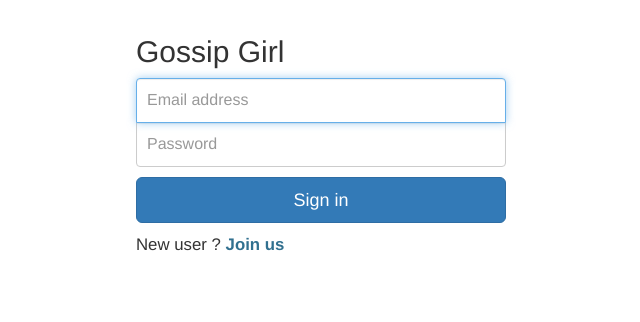
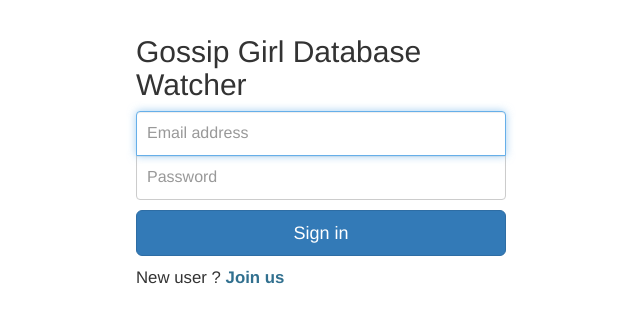
Before and after one commit to RayeesMir/Database-Watcher, a website: page public/index.html at #/login in a window 1280 px wide. Shown: the whole page, without its empty margins (319-959 px from the left). Drawn offline with nearby package versions, Linux system fonts and the light colour scheme; some packages are replaced by stand-ins of ours; no server answers.

Commit message:
Update login.html

```diff
--- a/public/views/login.html
+++ b/public/views/login.html
@@ -2,7 +2,7 @@
 
   <form name="loginForm" class="form-signin" ng-submit="login()">
 
-    <h2 class="form-signin-heading">Gossip Girl</h2>
+    <h2 class="form-signin-heading">Gossip Girl Database Watcher</h2>
     <p class="text-danger">{{ login_error }}</p>
     <label for="inputEmail" class="sr-only">Email address</label>
     <input type="email" id="inputEmail" ng-model="credentials.email" class="form-control" placeholder="Email address" required autofocus>
```
